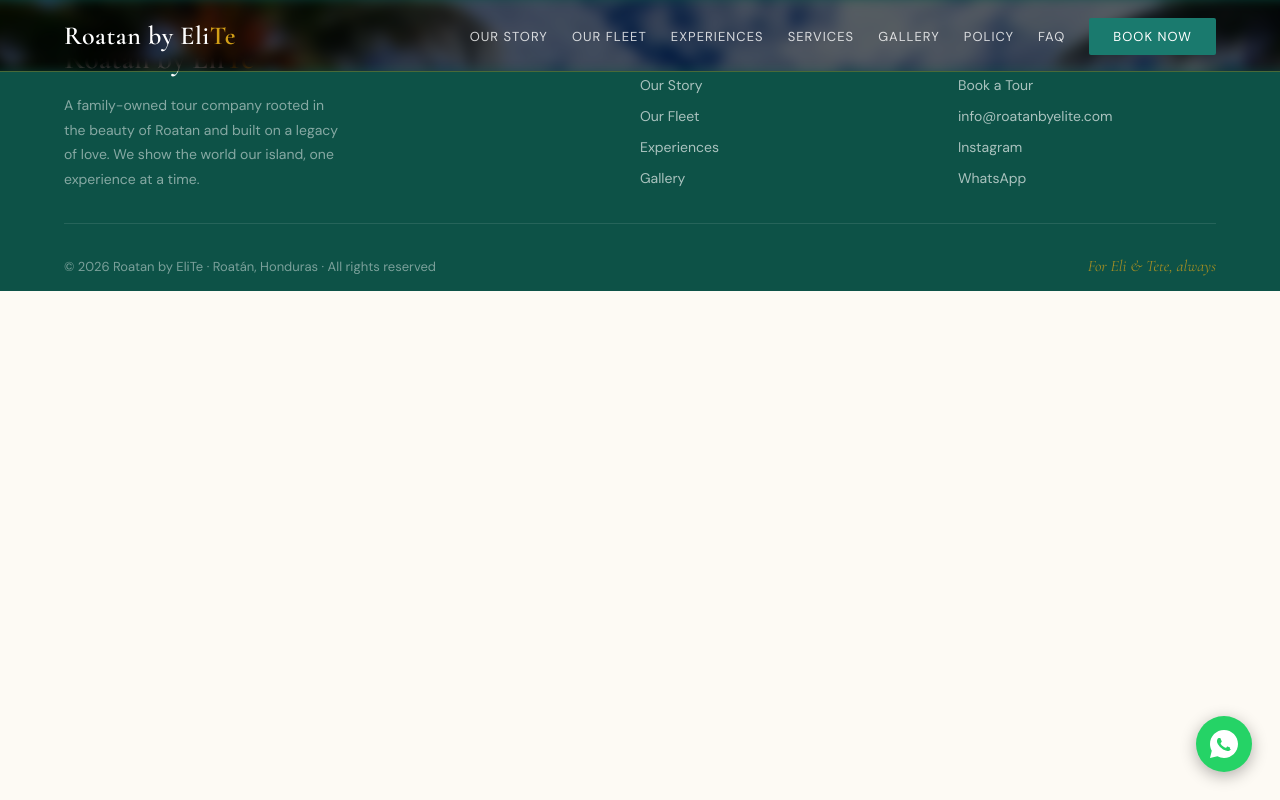
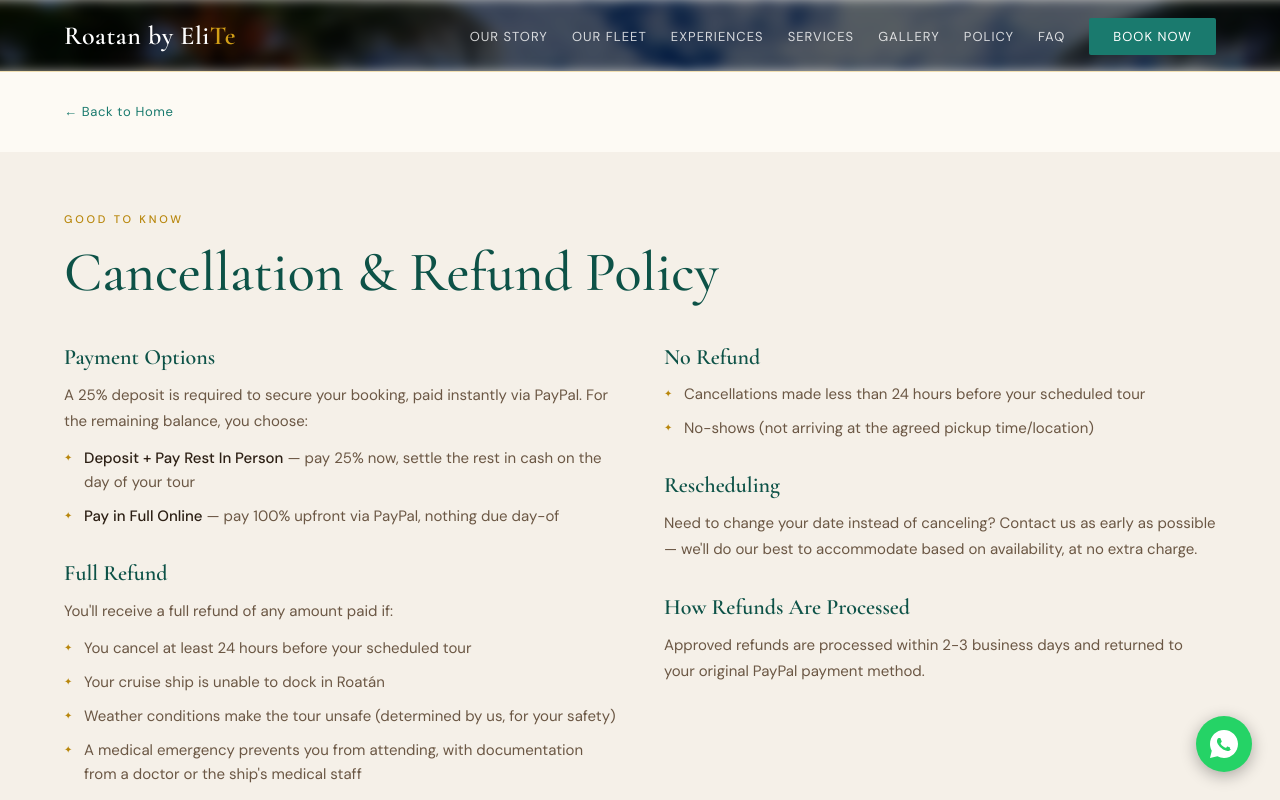
Before and after one commit to ShaniceS13/elite-tours, a React (Vite) app: page /policy in a window 1280 px wide. Shown: the top 800 px of the page. Built offline with nearby package versions, Linux system fonts and the light colour scheme.

Commit message:
Move Cancellation Policy to its own page

```diff
--- a/src/App.jsx
+++ b/src/App.jsx
@@ -7,6 +7,7 @@ import Home from "./components/Home";
 import TourDetail from "./components/TourDetail";
 import ScrollToTop from "./components/ScrollToTop";
 import FAQPage from "./components/FAQPage";
+import PolicyPage from "./components/PolicyPage";
 
 function App() {
   return (
@@ -18,6 +19,7 @@ function App() {
           <Route path="/" element={<Home />} />
           <Route path="tours/:id" element={<TourDetail />} />
           <Route path="/faq" element={<FAQPage />} />
+          <Route path="/policy" element={<PolicyPage />} />
         </Routes>
         <Footer />
         <WhatsAppButton />
--- a/src/components/Home.jsx
+++ b/src/components/Home.jsx
@@ -6,7 +6,7 @@ import Gallery from "./Gallery";
 import Experiences from "./Experience";
 import BookingForm from "./BookingForm";
 import Mission from "./Mission";
-import CancellationPolicy from "./CancellationPolicy";
+
 import { useEffect } from "react";
 import { useLocation } from "react-router-dom";
 import OurServices from "./OurServices";
@@ -39,7 +39,6 @@ export default function Home() {
       <FunFacts />
       <Gallery />
       <BookingForm />
-      <CancellationPolicy />
     </>
   );
 }
--- a/src/components/Navbar.jsx
+++ b/src/components/Navbar.jsx
@@ -38,7 +38,7 @@ export default function Navbar() {
           </Link>
         </li>
         <li>
-          <Link to="/#policy" onClick={() => setIsOpen(false)}>
+          <Link to="/policy" onClick={() => setIsOpen(false)}>
             Policy
           </Link>
         </li>
--- /dev/null
+++ b/src/components/PolicyPage.jsx
@@ -0,0 +1,14 @@
+import { Link } from "react-router-dom";
+import CancellationPolicy from "./CancellationPolicy";
+import "../styles/PolicyPage.css";
+
+export default function PolicyPage() {
+  return (
+    <div className="policy-page">
+      <Link to="/" className="back-link policy-back-link">
+        ← Back to Home
+      </Link>
+      <CancellationPolicy />
+    </div>
+  );
+}
--- /dev/null
+++ b/src/styles/PolicyPage.css
@@ -0,0 +1,18 @@
+/* - Policy Page Wrapper - */
+.policy-page {
+  padding-top: 100px;
+}
+
+.policy-back-link {
+  display: inline-block;
+  margin: 0 5% 32px;
+  font-size: 13px;
+  letter-spacing: 0.05em;
+  color: var(--teal);
+  text-decoration: none;
+  transition: color 0.2s;
+}
+
+.policy-back-link:hover {
+  color: var(--teal-light);
+}
```
